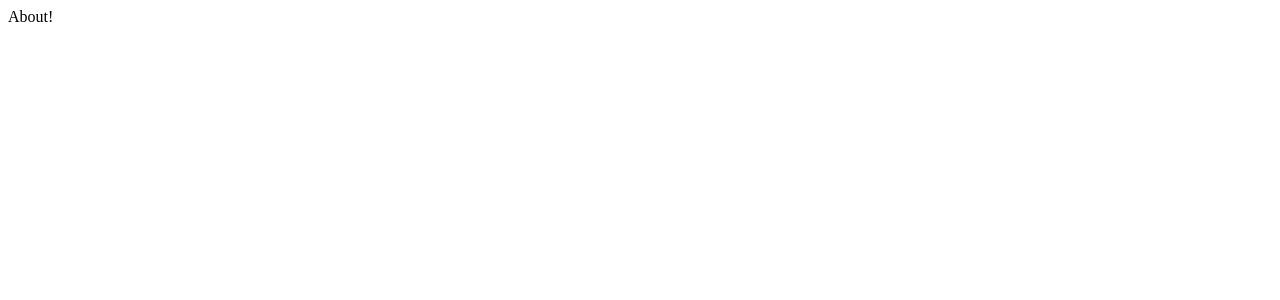
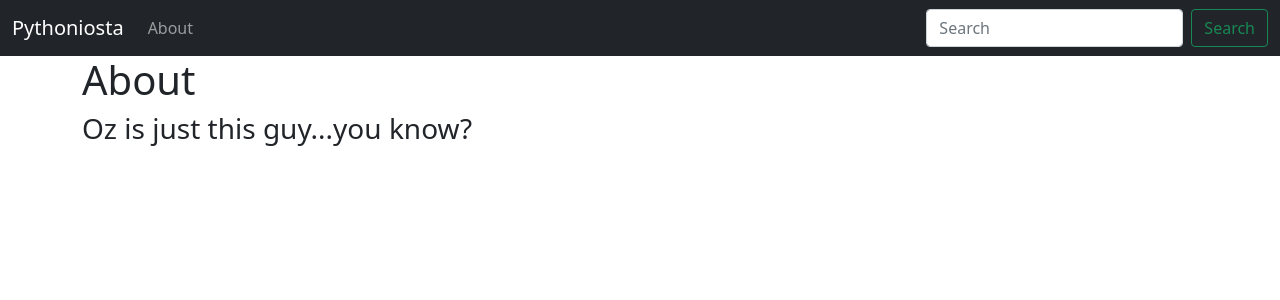
Before and after one commit to OzRhodes/pythonista, a Flask app: page /about in a window 1280 px wide. Before the commit the part shown is almost empty. Shown: the top 300 px of the page. Run offline with Flask 3, Linux system fonts and the light colour scheme.

Commit message:
added links on navbar and render for about page

```diff
--- a/app.py
+++ b/app.py
@@ -15,7 +15,8 @@ def index():
 
 @app.route("/about")
 def about():
-    return "<p>About!</p>"
+     return render_template("about.html")
+
 
 @app.errorhandler(404)
 def page_not_found(e):
--- /dev/null
+++ b/templates/about.html
@@ -0,0 +1,10 @@
+{% extends 'base.html' %}
+
+{% block content %}
+
+
+
+<h1>About</h1>
+<h3>Oz is just this guy...you know?</h3>
+
+{% endblock content %}
--- a/templates/base.html
+++ b/templates/base.html
@@ -8,10 +8,12 @@
     <!-- Bootstrap CSS -->
     <link href="https://cdn.jsdelivr.net/npm/bootstrap@5.0.2/dist/css/bootstrap.min.css" rel="stylesheet" integrity="sha384-EVSTQN3/azprG1Anm3QDgpJLIm9Nao0Yz1ztcQTwFspd3yD65VohhpuuCOmLASjC" crossorigin="anonymous">
 
-    <title>Hello, world!</title>
+    <title>Pythonista</title>
   </head>
   <body>
+    {% include 'navbar.html' %}
    <div class="container">
+
     {% block content %}
 
     {% endblock content %}
--- /dev/null
+++ b/templates/navbar.html
@@ -0,0 +1,20 @@
+<nav class="navbar navbar-expand-lg navbar-dark bg-dark">
+    <div class="container-fluid">
+      <a class="navbar-brand" href="{{ url_for('index') }}">Pythoniosta</a>
+      <button class="navbar-toggler" type="button" data-bs-toggle="collapse" data-bs-target="#navbarSupportedContent" aria-controls="navbarSupportedContent" aria-expanded="false" aria-label="Toggle navigation">
+        <span class="navbar-toggler-icon"></span>
+      </button>
+      <div class="collapse navbar-collapse" id="navbarSupportedContent">
+        <ul class="navbar-nav me-auto mb-2 mb-lg-0">
+          <li class="nav-item">
+            <a class="nav-link" href="{{ url_for('about') }}">About</a>
+          </li>
+
+        </ul>
+        <form class="d-flex">
+          <input class="form-control me-2" type="search" placeholder="Search" aria-label="Search">
+          <button class="btn btn-outline-success" type="submit">Search</button>
+        </form>
+      </div>
+    </div>
+  </nav>
```
